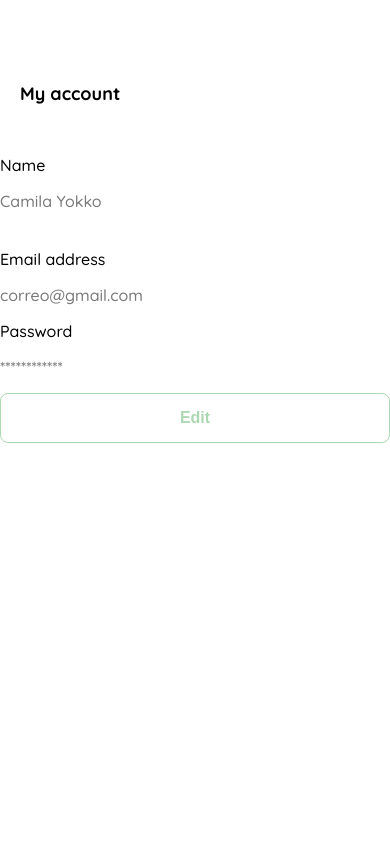
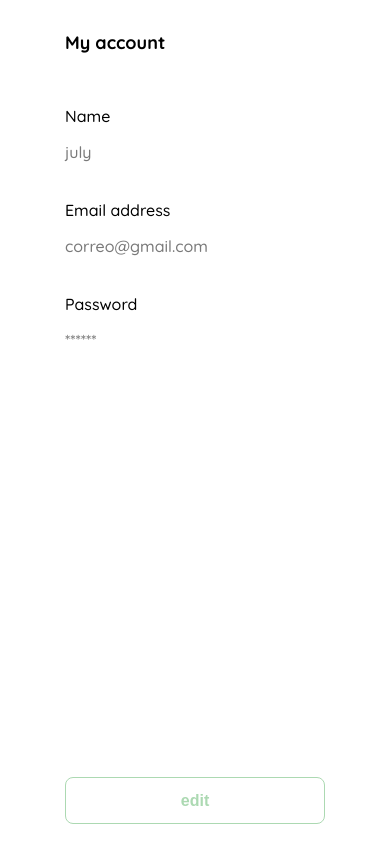
Before and after one commit to julyevg/CardShopping, a plain HTML site: page my-acount-detail.html in a window 390 px wide. Drawn offline with Linux system fonts and the light colour scheme.

Commit message:
pantalla de login my account

```diff
--- a/css/style.css
+++ b/css/style.css
@@ -102,28 +102,22 @@ p {
   height: 50px;
 }
 .my-account {
-
-
-
   display: grid;
-
   width: 100%;
   height: 100vh;
+  place-items: center;
 }
-.my-account-title{
+.my-account-title {
   margin: 20px;
 }
 .my-account-container {
-
   position: absolute;
   width: 100%;
   height: 378px;
   left: 0px;
   top: 63px;
 }
-.my-account-title {
-  margin-bottom: 50px;
-}
+
 .account {
   display: flex;
   flex-direction: column;
@@ -139,19 +133,21 @@ h1 {
 }
 
 .form {
-  height: 550px;
-  max-height: 550px;
   margin: 20px;
   justify-content: space-between;
 }
+.title-myAccount{
+  margin-bottom: 20px;
+}
 @media (max-width: 640px) {
-
   .logo {
     display: block;
   }
   .form-container {
     height: 100%;
   }
-
-
+  .account-info{
+    height: 100%;
+    justify-content: space-between;
+  }
 }
--- a/my-acount-detail.html
+++ b/my-acount-detail.html
@@ -22,32 +22,32 @@
 
   <body>
     <div class="my-account">
-      <div class="my-account-container">
+      <div class="form-container">
         <div class="my-account-title">
           <h1>My account</h1>
         </div>
-
+        <form action="/" class="form">
           <div class="account-info">
             <div class="account account-name">
               <label for="name">Name</label>
-            <p>Camila Yokko</p>
+              <p> july</p>
             </div>
 
-          <div class="account-email">
+            <div class="account account-email">
               <label for="email">Email address</label>
               <p>correo@gmail.com</p>
             </div>
-          <div class="account-password">
+            <div class="account account-password">
               <label for="password">Password</label>
-            <p>************</p>
+              <p>******</p>
+
             </div>
           </div>
 
-        <div class="button-edit">
-            <button class="secondary-button sign-button">Edit</button>
+            <button class="secondary-button save-button">edit</button>
+
+        </form>
       </div>
-      </div>
-
     </div>
   </body>
 </html>
```
Also changed, not shown: my-acount.html (+4 -6 lines). Lines whose indentation alone changed are shown as unchanged.
